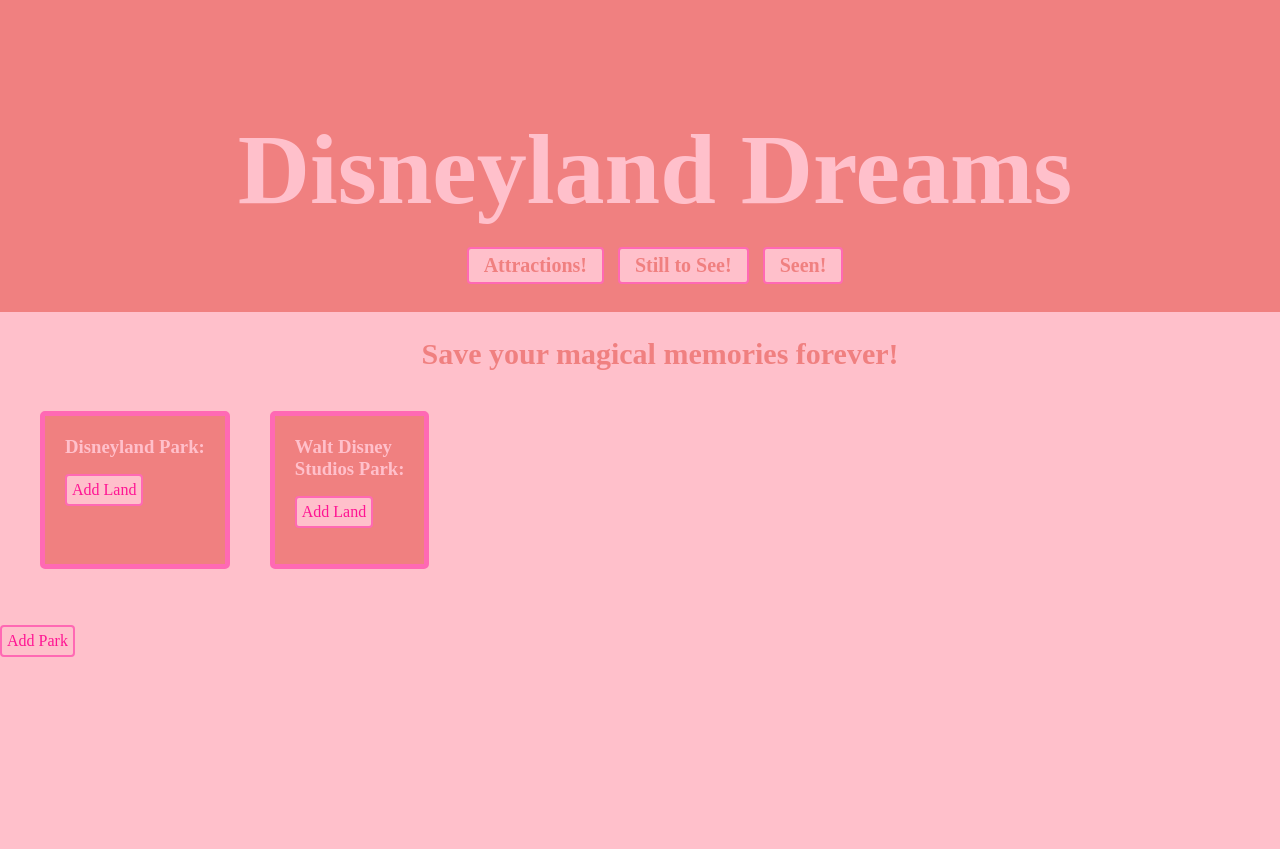
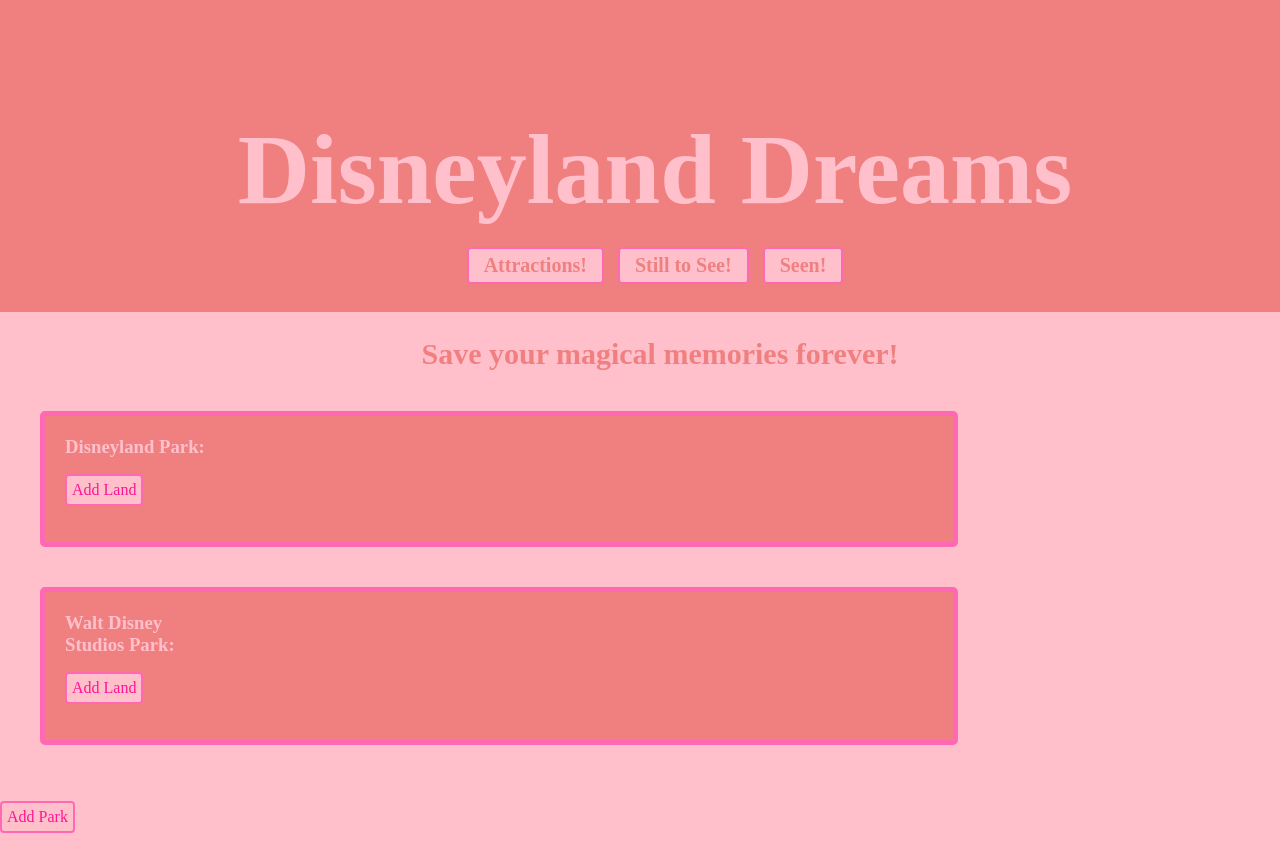
Before and after one commit to ruthierutho/disneyland_bucketlist_python_project, a Flask app: page / in a window 1280 px wide. Before the commit the page ends 657 px from the top, so only its background shows below. Run offline with Flask 2, Linux system fonts and the light colour scheme; data that the repository does not hold is empty; some libraries are stand-ins or nearby versions.

Commit message:
front page edit

```diff
--- a/static/style.css
+++ b/static/style.css
@@ -90,6 +90,17 @@ h2 {
 
 }
 
+.parkland2 {
+  background-color: lightcoral;
+  border: 5px solid hotpink;
+  padding: 20px;
+  text-align: left;
+  margin: 20px;
+  border-radius: 5px;
+  width: 70%;
+
+}
+
 
 body {
   /* background: url('/static/images/castlebig.jpg'); */
@@ -108,6 +119,7 @@ body {
 .plheader {
   text-align: left;
   margin: 0px;
+  text-emphasis: bold;
 }
 
 .list {
--- a/templates/parks/index.html
+++ b/templates/parks/index.html
@@ -4,7 +4,7 @@
 
 <h2 class = "pagetitle">Save your magical memories forever!</h2>
 <section class = "featured">
-   <div class = "parkland">
+   <div class = "parkland2">
     <h3 class = "plheader">Disneyland Park:</h3>
     <ul class = "list">
         {% for land in lands if land.park.name == "Disneyland Park" %}
@@ -24,7 +24,7 @@
         <button class = "button"><a class = "linkb" href="/lands/new">Add Land</a></button>
      </p>
     </div>
-    <div class = "parkland">
+    <div class = "parkland2">
     <h3 class = "plheader">Walt Disney</h3>
     <h3 class = "plheader">Studios Park:</h3>
     <ul class = "list">
```
